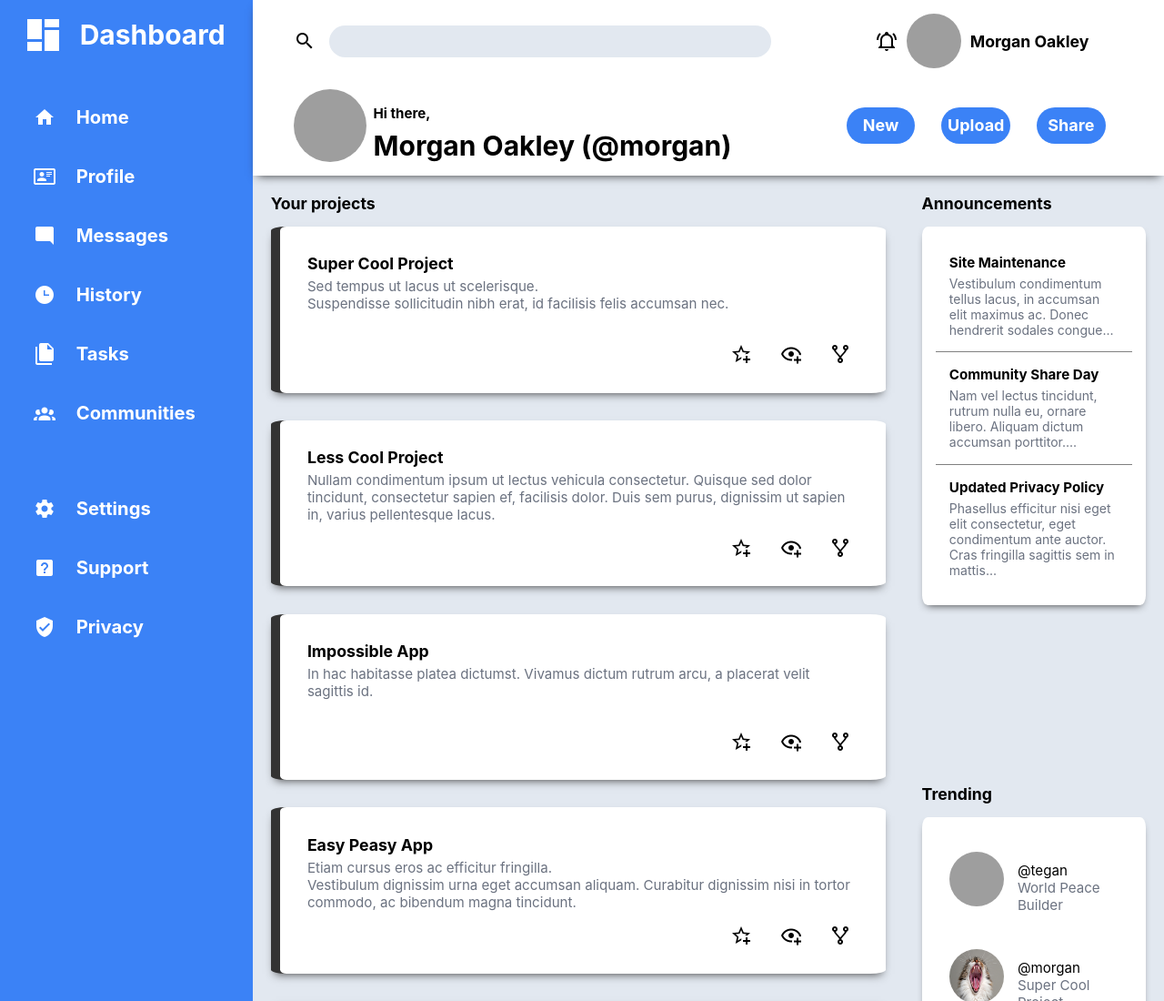
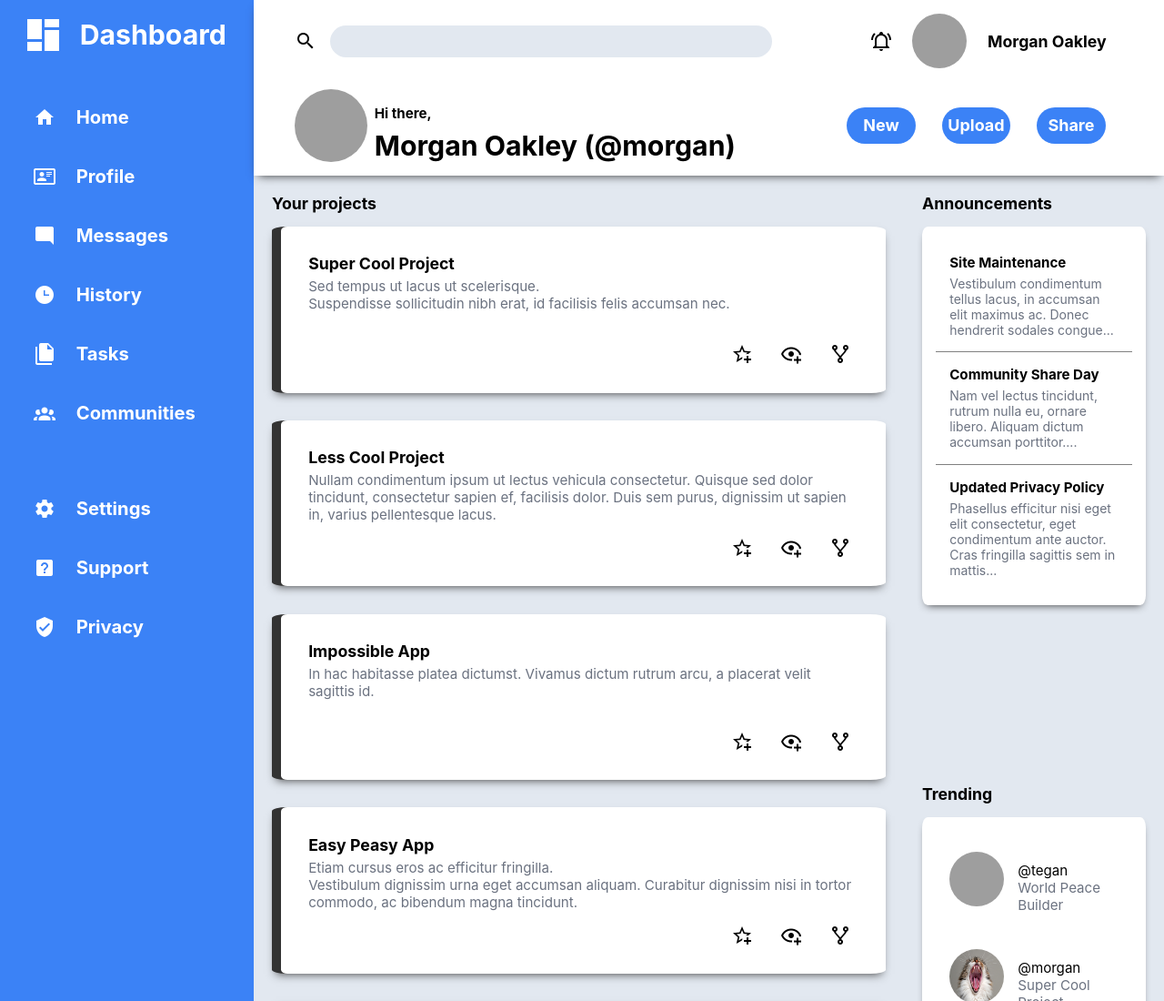
Before and after one commit to Danypooh/admin-dashboard, a plain HTML site: page index.html in a window 1280 px wide. Shown: the top 1100 px of the page at 91% size. Drawn offline with Linux system fonts and the light colour scheme; grey boxes are pictures that could not be loaded.

Commit message:
last touches

```diff
--- a/css/style.css
+++ b/css/style.css
@@ -16,7 +16,7 @@
 
 /* Font size and color */
 h2 {
-    font-size: 30px;
+    font-size: calc(20px + 0.8vw);
 }
 
 
@@ -140,12 +140,12 @@ input[type=search] {
 
 
     /* Start Profile options */
+.profile-options {
+    gap: 1.5rem;
+}
+
 .profile-options img {
     justify-self: end;
-}
-
-.profile-options div {
-    margin-left: 1rem;
 }
     /* End Profile options */
 
@@ -155,6 +155,7 @@ input[type=button] {
     border: none;
     background: var(--blued);
     width: 80%;
+    min-width: 70px;
     height: 40px;
     color: white;
     font-weight: bold;
```
